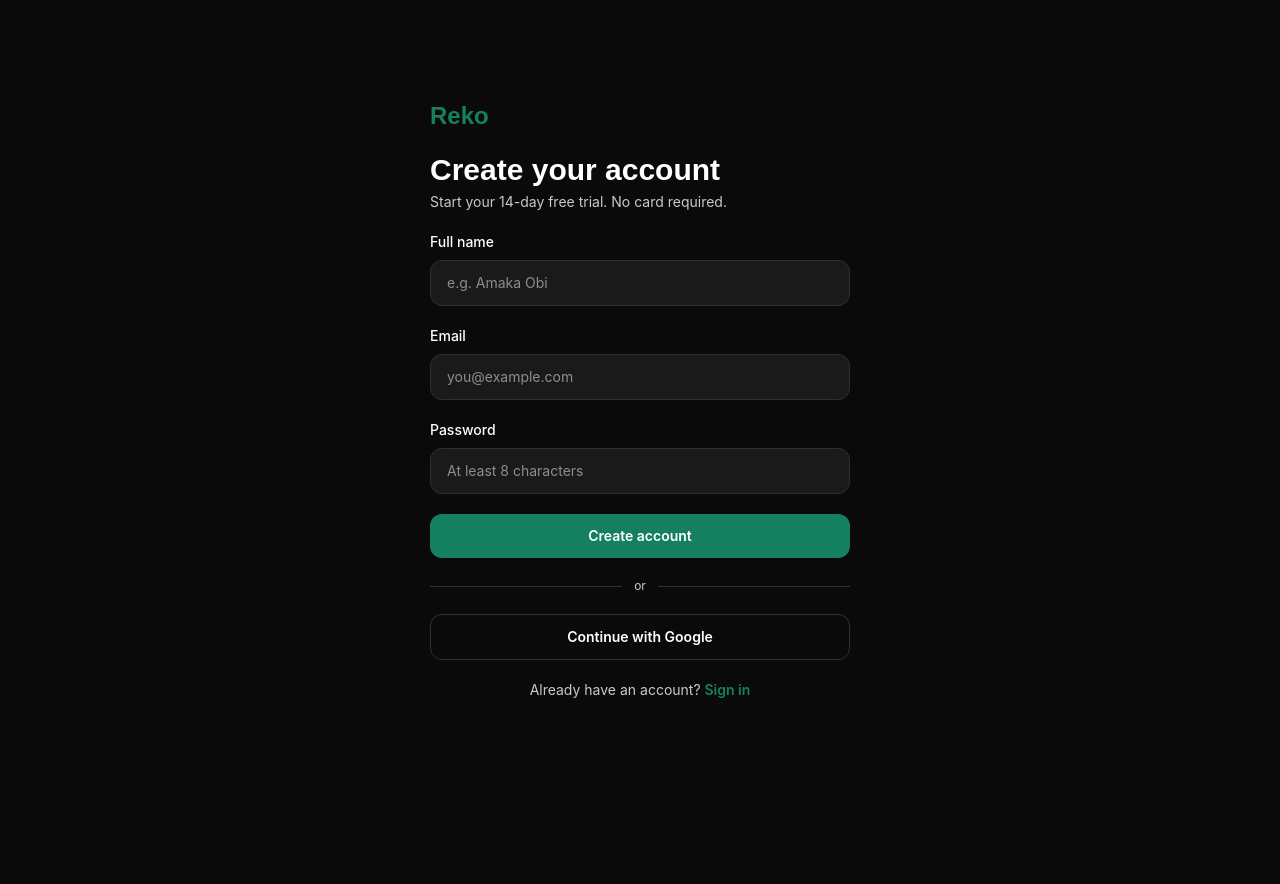
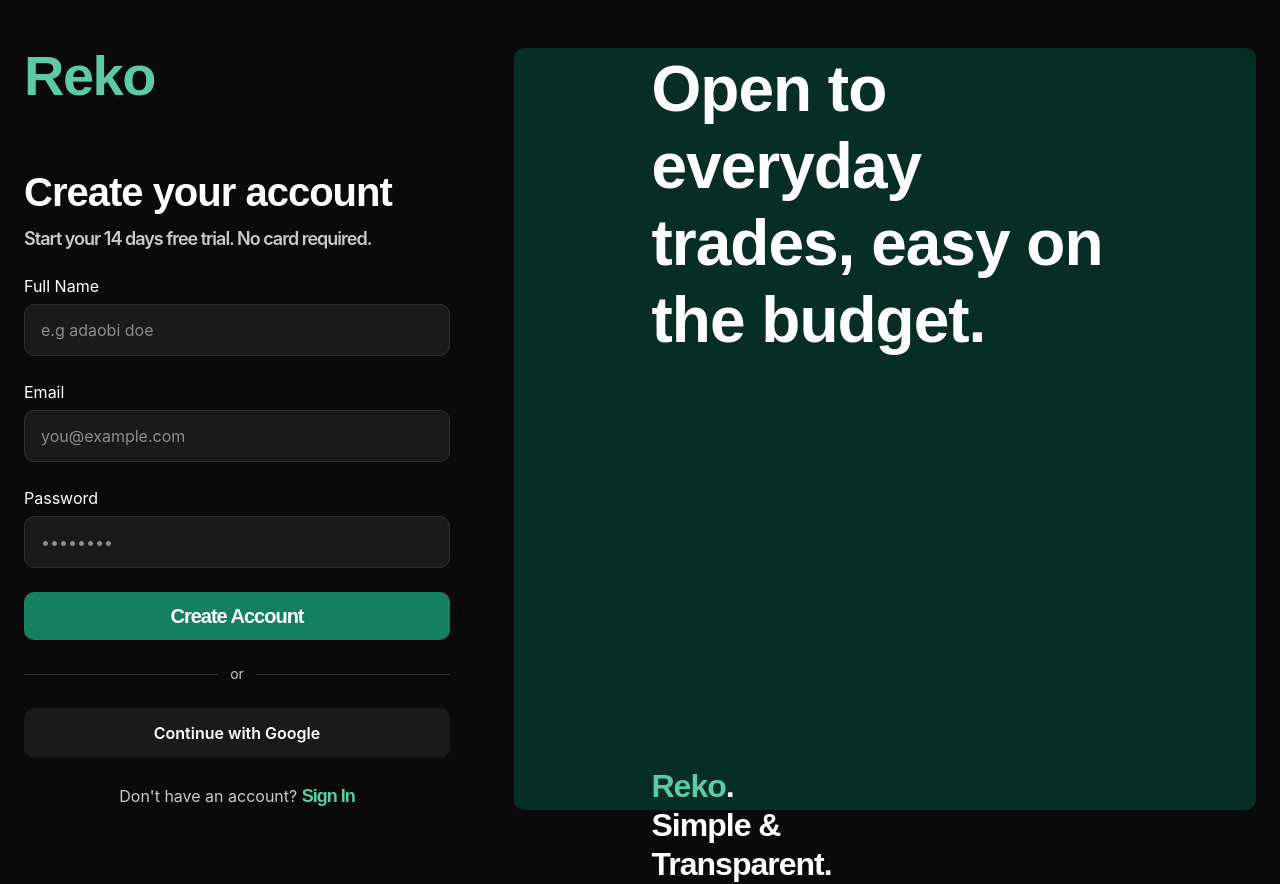
Before and after one commit to OBA-UI-CODE/product-sales, a Next.js app: page /signup in a window 1280 px wide. Before the commit the page ends 800 px from the top, so only its background shows below. Built offline with nearby package versions, Linux system fonts and the light colour scheme.

Commit message:
Rebuild Sign In/Sign Up to exactly match Figma: real two-column layout with marketing panel, real type scale (56/40/18/16/20px), exact spacing/radius/colors pulled from the file — not approximated

```diff
--- a/src/app/globals.css
+++ b/src/app/globals.css
@@ -1,4 +1,5 @@
 @import "tailwindcss";
+@import "@fontsource/dm-sans/600.css";
 @import "@fontsource/dm-sans/700.css";
 @import "@fontsource/inter/400.css";
 @import "@fontsource/inter/500.css";
@@ -18,6 +19,8 @@
   --color-danger-bg: #240000;
   --color-success: #85d7be;
   --color-success-bg: #062e24;
+  --color-accent-light: #5dcaa5;
+  --color-accent-highlight: #b3e6d6;
 }
 
 body {
--- a/src/app/login/page.tsx
+++ b/src/app/login/page.tsx
@@ -10,28 +10,33 @@ export default function LoginPage() {
   const [state, formAction, pending] = useActionState(signInWithEmail, initialState);
 
   return (
-    <div className="flex min-h-screen items-center justify-center bg-[var(--color-bg-canvas)] px-4">
-      <div className="flex w-full max-w-[420px] flex-col gap-5">
-        <span className="font-heading text-2xl font-bold text-[var(--color-primary)]">
+    <div className="flex min-h-screen items-center justify-center bg-[var(--color-bg-canvas)] px-6 py-12">
+      <div className="flex w-full max-w-[1352px] gap-16">
+        {/* Left column — form */}
+        <div className="flex w-full max-w-[546px] flex-col gap-16">
+          <span
+            className="font-heading text-[56px] font-bold leading-none tracking-[-1.5px]"
+            style={{ color: "var(--color-accent-light)" }}
+          >
             Reko
           </span>
 
-        <div>
-          <h1 className="font-heading text-3xl font-bold">Welcome back</h1>
-          <p className="mt-1 text-sm text-[var(--color-text-secondary)]">
+          <form action={formAction} className="flex flex-col gap-6">
+            <h1 className="font-heading text-[40px] font-semibold leading-[48px] tracking-[-1px]">
+              Welcome back
+            </h1>
+            <p className="-mt-3 text-[18px] font-semibold leading-[22px] tracking-[-1px] text-[var(--color-text-secondary)]">
               Sign in to your Reko dashboard
             </p>
-        </div>
 
-        <form action={formAction} className="flex flex-col gap-5">
             {state.error && (
-            <p className="rounded-xl bg-[var(--color-danger-bg)] px-4 py-3 text-sm text-[var(--color-danger)]">
+              <p className="rounded-[10px] bg-[var(--color-danger-bg)] px-4 py-3 text-base text-[var(--color-danger)]">
                 {state.error}
               </p>
             )}
 
-          <div className="flex flex-col gap-2">
-            <label htmlFor="email" className="text-sm font-medium">
+            <div className="flex flex-col gap-1.5">
+              <label htmlFor="email" className="text-base leading-6">
                 Email
               </label>
               <input
@@ -40,12 +45,12 @@ export default function LoginPage() {
                 type="email"
                 required
                 placeholder="you@example.com"
-              className="rounded-xl border border-[var(--color-border)] bg-[var(--color-bg-surface)] px-4 py-3 text-sm outline-none focus:border-[var(--color-primary)]"
+                className="h-[52px] rounded-[10px] border border-[var(--color-border)] bg-[var(--color-bg-surface)] px-4 text-base outline-none focus:border-[var(--color-primary-hover)]"
               />
             </div>
 
-          <div className="flex flex-col gap-2">
-            <label htmlFor="password" className="text-sm font-medium">
+            <div className="flex flex-col gap-1.5">
+              <label htmlFor="password" className="text-base leading-6">
                 Password
               </label>
               <input
@@ -54,13 +59,14 @@ export default function LoginPage() {
                 type="password"
                 required
                 placeholder="••••••••"
-              className="rounded-xl border border-[var(--color-border)] bg-[var(--color-bg-surface)] px-4 py-3 text-sm outline-none focus:border-[var(--color-primary)]"
+                className="h-[52px] rounded-[10px] border border-[var(--color-border)] bg-[var(--color-bg-surface)] px-4 text-base outline-none focus:border-[var(--color-primary-hover)]"
               />
             </div>
 
             <Link
               href="/forgot-password"
-            className="self-end text-sm font-semibold text-[var(--color-primary)]"
+              className="self-end text-base leading-6"
+              style={{ color: "var(--color-accent-light)" }}
             >
               Forgot password?
             </Link>
@@ -68,33 +74,55 @@ export default function LoginPage() {
             <button
               type="submit"
               disabled={pending}
-            className="rounded-xl bg-[var(--color-primary)] py-3 text-sm font-semibold text-white transition hover:bg-[var(--color-primary-hover)] disabled:opacity-50"
+              className="flex h-12 items-center justify-center gap-2 rounded-[10px] bg-[var(--color-primary)] font-heading text-xl font-semibold tracking-[-1px] text-white transition hover:bg-[var(--color-primary-hover)] disabled:opacity-50"
             >
               {pending ? "Signing in..." : "Sign In"}
             </button>
 
             <div className="flex items-center gap-3">
               <div className="h-px flex-1 bg-[var(--color-border)]" />
-            <span className="text-xs text-[var(--color-text-secondary)]">or</span>
+              <span className="text-sm text-[var(--color-text-secondary)]">or</span>
               <div className="h-px flex-1 bg-[var(--color-border)]" />
             </div>
 
             <button
               type="button"
               formAction={signInWithGoogle}
-            className="rounded-xl border border-[var(--color-border)] py-3 text-sm font-semibold transition hover:bg-[var(--color-bg-surface)]"
+              className="flex h-[50px] items-center justify-center rounded-[10px] bg-[var(--color-bg-surface)] text-base font-semibold"
             >
               Continue with Google
             </button>
 
-          <p className="text-center text-sm text-[var(--color-text-secondary)]">
+            <p className="text-center text-base leading-6 text-[var(--color-text-secondary)]">
               Don&apos;t have an account?{" "}
-            <Link href="/signup" className="font-semibold text-[var(--color-primary)]">
+              <Link
+                href="/signup"
+                className="font-heading text-lg font-semibold tracking-[-1px]"
+                style={{ color: "var(--color-accent-light)" }}
+              >
                 Sign up
               </Link>
             </p>
           </form>
         </div>
+
+        {/* Right column — marketing panel */}
+        <div className="hidden w-[742px] shrink-0 items-center justify-center rounded-[10px] bg-[var(--color-success-bg)] lg:flex">
+          <div className="flex w-[467px] flex-col justify-between" style={{ height: 756, gap: 408 }}>
+            <h2 className="font-heading text-[64px] font-semibold leading-[77px] tracking-[-1px] text-white">
+              Monitor all sales, leaving no space for{" "}
+              <span style={{ color: "var(--color-accent-highlight)" }}>oversight</span>.
+            </h2>
+            <p className="font-heading text-[32px] font-semibold leading-[39px] tracking-[-1px] text-white">
+              <span style={{ color: "var(--color-accent-light)" }}>Reko</span>.
+              <br />
+              Every Sale.
+              <br />
+              Accounted For.
+            </p>
+          </div>
+        </div>
+      </div>
     </div>
   );
 }
--- a/src/app/signup/page.tsx
+++ b/src/app/signup/page.tsx
@@ -10,42 +10,47 @@ export default function SignupPage() {
   const [state, formAction, pending] = useActionState(signUpWithEmail, initialState);
 
   return (
-    <div className="flex min-h-screen items-center justify-center bg-[var(--color-bg-canvas)] px-4">
-      <div className="flex w-full max-w-[420px] flex-col gap-5">
-        <span className="font-heading text-2xl font-bold text-[var(--color-primary)]">
+    <div className="flex min-h-screen items-center justify-center bg-[var(--color-bg-canvas)] px-6 py-12">
+      <div className="flex w-full max-w-[1352px] gap-16">
+        {/* Left column — form */}
+        <div className="flex w-full max-w-[546px] flex-col gap-16">
+          <span
+            className="font-heading text-[56px] font-bold leading-none tracking-[-1.5px]"
+            style={{ color: "var(--color-accent-light)" }}
+          >
             Reko
           </span>
 
-        <div>
-          <h1 className="font-heading text-3xl font-bold">Create your account</h1>
-          <p className="mt-1 text-sm text-[var(--color-text-secondary)]">
-            Start your 14-day free trial. No card required.
+          <form action={formAction} className="flex flex-col gap-6">
+            <h1 className="font-heading text-[40px] font-semibold leading-[48px] tracking-[-1px]">
+              Create your account
+            </h1>
+            <p className="-mt-3 text-[18px] font-semibold leading-[22px] tracking-[-1px] text-[var(--color-text-secondary)]">
+              Start your 14 days free trial. No card required.
             </p>
-        </div>
 
-        <form action={formAction} className="flex flex-col gap-5">
             {state.error && (
-            <p className="rounded-xl bg-[var(--color-danger-bg)] px-4 py-3 text-sm text-[var(--color-danger)]">
+              <p className="rounded-[10px] bg-[var(--color-danger-bg)] px-4 py-3 text-base text-[var(--color-danger)]">
                 {state.error}
               </p>
             )}
 
-          <div className="flex flex-col gap-2">
-            <label htmlFor="fullName" className="text-sm font-medium">
-              Full name
+            <div className="flex flex-col gap-1.5">
+              <label htmlFor="fullName" className="text-base leading-6">
+                Full Name
               </label>
               <input
                 id="fullName"
                 name="fullName"
                 type="text"
                 required
-              placeholder="e.g. Amaka Obi"
-              className="rounded-xl border border-[var(--color-border)] bg-[var(--color-bg-surface)] px-4 py-3 text-sm outline-none focus:border-[var(--color-primary)]"
+                placeholder="e.g adaobi doe"
+                className="h-[52px] rounded-[10px] border border-[var(--color-border)] bg-[var(--color-bg-surface)] px-4 text-base outline-none focus:border-[var(--color-primary-hover)]"
               />
             </div>
 
-          <div className="flex flex-col gap-2">
-            <label htmlFor="email" className="text-sm font-medium">
+            <div className="flex flex-col gap-1.5">
+              <label htmlFor="email" className="text-base leading-6">
                 Email
               </label>
               <input
@@ -54,12 +59,12 @@ export default function SignupPage() {
                 type="email"
                 required
                 placeholder="you@example.com"
-              className="rounded-xl border border-[var(--color-border)] bg-[var(--color-bg-surface)] px-4 py-3 text-sm outline-none focus:border-[var(--color-primary)]"
+                className="h-[52px] rounded-[10px] border border-[var(--color-border)] bg-[var(--color-bg-surface)] px-4 text-base outline-none focus:border-[var(--color-primary-hover)]"
               />
             </div>
 
-          <div className="flex flex-col gap-2">
-            <label htmlFor="password" className="text-sm font-medium">
+            <div className="flex flex-col gap-1.5">
+              <label htmlFor="password" className="text-base leading-6">
                 Password
               </label>
               <input
@@ -68,41 +73,62 @@ export default function SignupPage() {
                 type="password"
                 required
                 minLength={8}
-              placeholder="At least 8 characters"
-              className="rounded-xl border border-[var(--color-border)] bg-[var(--color-bg-surface)] px-4 py-3 text-sm outline-none focus:border-[var(--color-primary)]"
+                placeholder="••••••••"
+                className="h-[52px] rounded-[10px] border border-[var(--color-border)] bg-[var(--color-bg-surface)] px-4 text-base outline-none focus:border-[var(--color-primary-hover)]"
               />
             </div>
 
             <button
               type="submit"
               disabled={pending}
-            className="rounded-xl bg-[var(--color-primary)] py-3 text-sm font-semibold text-white transition hover:bg-[var(--color-primary-hover)] disabled:opacity-50"
+              className="flex h-12 items-center justify-center gap-2 rounded-[10px] bg-[var(--color-primary)] font-heading text-xl font-semibold tracking-[-1px] text-white transition hover:bg-[var(--color-primary-hover)] disabled:opacity-50"
             >
-            {pending ? "Creating account..." : "Create account"}
+              {pending ? "Creating account..." : "Create Account"}
             </button>
 
             <div className="flex items-center gap-3">
               <div className="h-px flex-1 bg-[var(--color-border)]" />
-            <span className="text-xs text-[var(--color-text-secondary)]">or</span>
+              <span className="text-sm text-[var(--color-text-secondary)]">or</span>
               <div className="h-px flex-1 bg-[var(--color-border)]" />
             </div>
 
             <button
               type="button"
               formAction={signInWithGoogle}
-            className="rounded-xl border border-[var(--color-border)] py-3 text-sm font-semibold transition hover:bg-[var(--color-bg-surface)]"
+              className="flex h-[50px] items-center justify-center rounded-[10px] bg-[var(--color-bg-surface)] text-base font-semibold"
             >
               Continue with Google
             </button>
 
-          <p className="text-center text-sm text-[var(--color-text-secondary)]">
-            Already have an account?{" "}
-            <Link href="/login" className="font-semibold text-[var(--color-primary)]">
-              Sign in
+            <p className="text-center text-base leading-6 text-[var(--color-text-secondary)]">
+              Don&apos;t have an account?{" "}
+              <Link
+                href="/login"
+                className="font-heading text-lg font-semibold tracking-[-1px]"
+                style={{ color: "var(--color-accent-light)" }}
+              >
+                Sign In
               </Link>
             </p>
           </form>
         </div>
+
+        {/* Right column — marketing panel */}
+        <div className="hidden w-[742px] shrink-0 items-center justify-center rounded-[10px] bg-[var(--color-success-bg)] lg:flex">
+          <div className="flex w-[467px] flex-col justify-between" style={{ height: 756, gap: 408 }}>
+            <h2 className="font-heading text-[64px] font-semibold leading-[77px] tracking-[-1px] text-white">
+              Open to everyday trades, easy on the budget.
+            </h2>
+            <p className="font-heading text-[32px] font-semibold leading-[39px] tracking-[-1px] text-white">
+              <span style={{ color: "var(--color-accent-light)" }}>Reko</span>.
+              <br />
+              Simple &amp;
+              <br />
+              Transparent.
+            </p>
+          </div>
+        </div>
+      </div>
     </div>
   );
 }
```
Also changed, not shown: 1 other file (tests, documents, lock files or other folders). Lines whose indentation alone changed are shown as unchanged.
